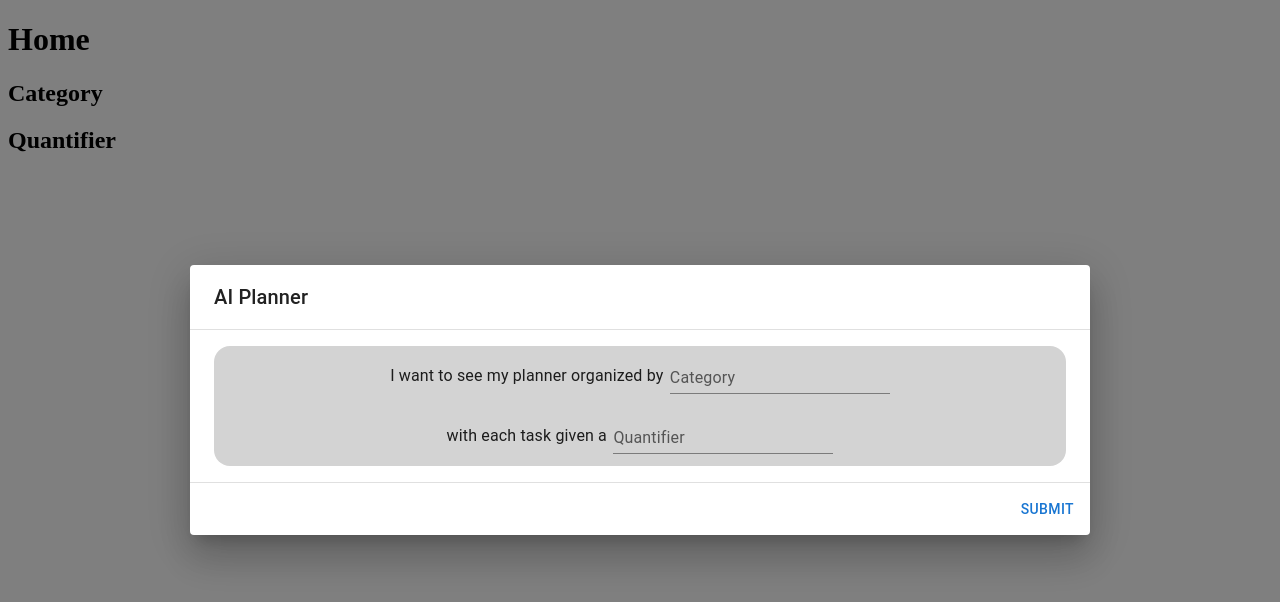
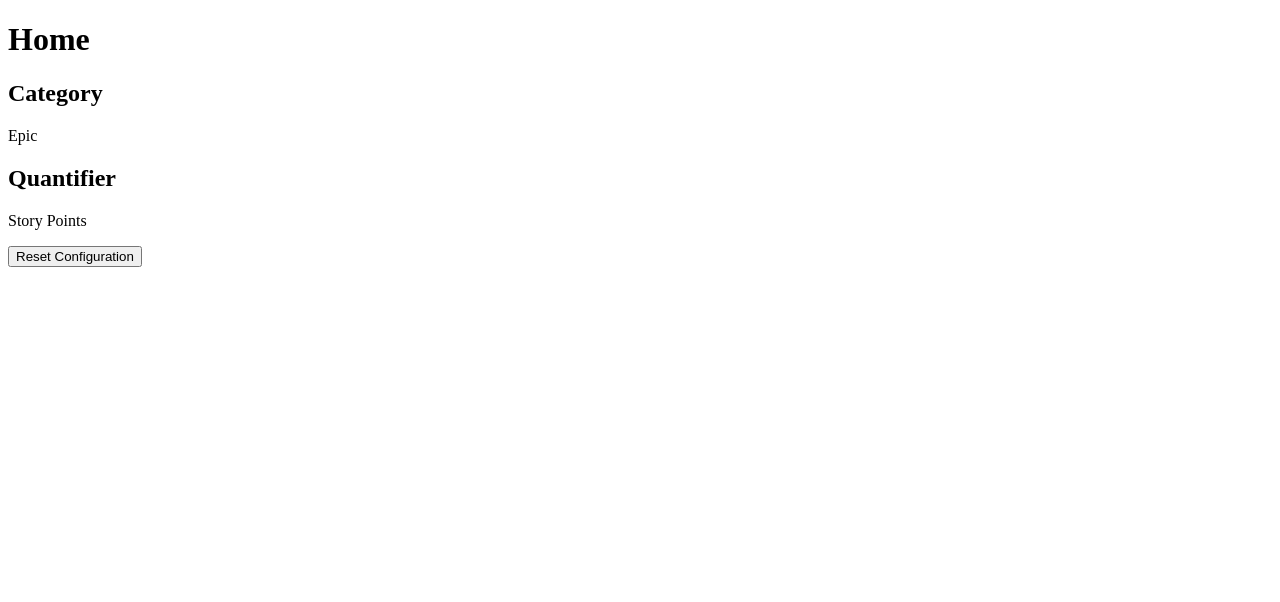
Before and after one commit to GuyWhoCode/4990-Planner, a React (Vite) app: page / in a window 1280 px wide. Shown: the top 602 px of the page. Built offline with nearby package versions, Linux system fonts and the light colour scheme.

Commit message:
feat: context

```diff
--- a/src/App.tsx
+++ b/src/App.tsx
@@ -1,8 +1,10 @@
 import { BrowserRouter, Routes, Route } from "react-router-dom";
 import Home from "./pages/Home";
+import { ConfigurationProvider } from "./components/ConfigurationProvider";
 
 function App() {
     return (
+        <ConfigurationProvider>
             <main>
                 <BrowserRouter basename="/">
                     <Routes>
@@ -10,6 +12,7 @@ function App() {
                     </Routes>
                 </BrowserRouter>
             </main>
+        </ConfigurationProvider>
     );
 }
 
--- /dev/null
+++ b/src/components/ConfigurationProvider.tsx
@@ -0,0 +1,36 @@
+import { Configuration } from "@/types/Task";
+import {
+    Dispatch,
+    ReactNode,
+    SetStateAction,
+    createContext,
+    useState,
+} from "react";
+
+interface ConfigurationContextType {
+    configuration: Configuration;
+    setConfiguration: Dispatch<SetStateAction<Configuration>>;
+}
+
+export const ConfigurationContext = createContext<ConfigurationContextType>({
+    configuration: {
+        category: "Epic",
+        quantifier: "Story Points",
+    },
+    setConfiguration: () => {},
+});
+
+export function ConfigurationProvider({ children }: { children: ReactNode }) {
+    const [configuration, setConfiguration] = useState({
+        category: "Epic",
+        quantifier: "Story Points",
+    });
+
+    return (
+        <ConfigurationContext.Provider
+            value={{ configuration, setConfiguration }}
+        >
+            {children}
+        </ConfigurationContext.Provider>
+    );
+}
--- a/src/components/Dialog.tsx
+++ b/src/components/Dialog.tsx
@@ -4,17 +4,33 @@ import DialogContent from "@mui/material/DialogContent";
 import DialogActions from "@mui/material/DialogActions";
 import Dialog from "@mui/material/Dialog";
 import Settings from "@/components/Settings";
-import { useState } from "react";
-import { Configuration } from "@/types/Task";
+import { Dispatch, SetStateAction, useContext, useEffect } from "react";
+import { ConfigurationContext } from "@/components/ConfigurationProvider";
 
-export default function ConfirmationDialog() {
-    const [open, setOpen] = useState(true);
-    const [setting, setSetting] = useState({} as Configuration);
+interface ConfirmationDialogProps {
+    open: boolean;
+    setOpen: Dispatch<SetStateAction<boolean>>;
+}
+
+export default function ConfirmationDialog({
+    open,
+    setOpen,
+}: ConfirmationDialogProps) {
+    const { configuration, setConfiguration } =
+        useContext(ConfigurationContext);
+
+    useEffect(() => {
+        const storedConfiguration = localStorage.getItem("configuration");
+        if (storedConfiguration) {
+            setConfiguration(JSON.parse(storedConfiguration));
+        }
+        setOpen(false);
+    }, [setConfiguration, setOpen]);
 
     const handleSubmit = () => {
         setOpen(false);
-        console.log(setting);
-        localStorage.setItem("configuration", JSON.stringify(setting));
+        console.log(configuration);
+        localStorage.setItem("configuration", JSON.stringify(configuration));
     };
 
     return (
@@ -26,7 +42,10 @@ export default function ConfirmationDialog() {
         >
             <DialogTitle>AI Planner</DialogTitle>
             <DialogContent dividers>
-                <Settings setting={setting} setSetting={setSetting}/>
+                <Settings
+                    setting={configuration}
+                    setSetting={setConfiguration}
+                />
             </DialogContent>
             <DialogActions>
                 <Button onClick={handleSubmit}>Submit</Button>
--- a/src/pages/Home.tsx
+++ b/src/pages/Home.tsx
@@ -1,26 +1,25 @@
+import { ConfigurationContext } from "@/components/ConfigurationProvider";
 import ConfirmationDialog from "@/components/Dialog";
-import { Configuration } from "@/types/Task";
-import { useState, useEffect } from "react";
+import { useEffect, useContext, useState } from "react";
 
 function Home() {
-    const [configuration, setConfiguration] = useState({} as Configuration);
+    const { configuration } = useContext(ConfigurationContext);
+    const [open, setOpen] = useState(true);
     useEffect(() => {
-        const storedConfiguration = localStorage.getItem("configuration");
-        if (storedConfiguration) {
-            setConfiguration(JSON.parse(storedConfiguration));
-        }
-    }, []);
-
+        console.log("Configuration updated", configuration);
+    }, [configuration]);
 
     return (
         <div>
             <h1>Home</h1>
-            <ConfirmationDialog />
+            <ConfirmationDialog open={open} setOpen={setOpen}/>
             <h2>Category</h2>
             <p>{configuration.category}</p>
 
             <h2>Quantifier</h2>
             <p>{configuration.quantifier}</p>
+
+            <button onClick={() => setOpen(true)}>Reset Configuration</button>
         </div>
     );
 }
```
Lines whose indentation alone changed are shown as unchanged.
